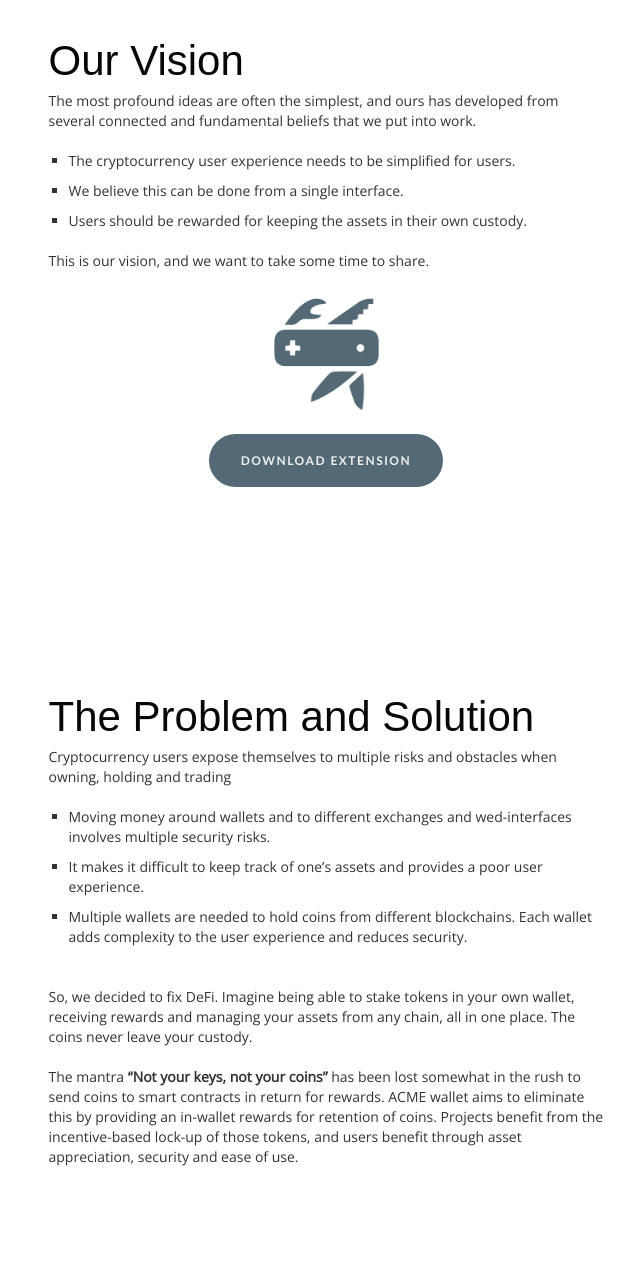
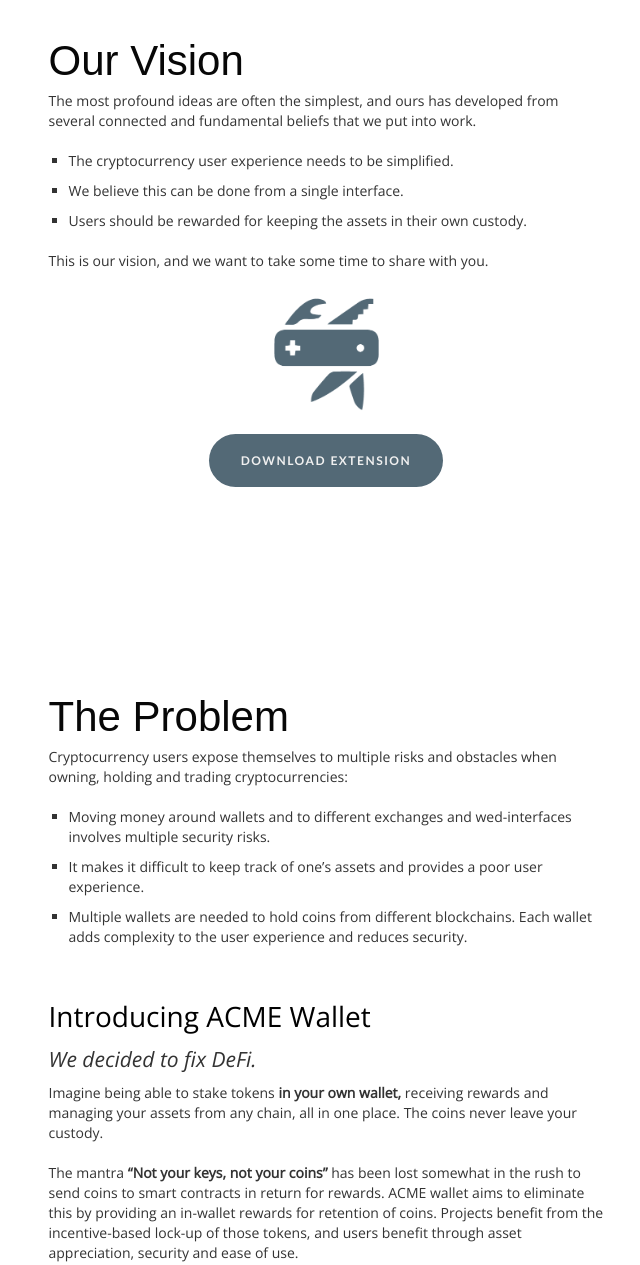
Before and after one commit to AcmeWallet/ACME_Wallet, a plain HTML site: page ACME Wallet/index.html in a window 1280 px wide. Shown: the part 917-2182 px from the top of the page, without its empty margins (314-954 px from the left). Drawn offline with nearby package versions, Linux system fonts and the light colour scheme.

Commit message:
Intro edits pt.1

```diff
--- a/ACME Wallet/css/stylesheet.css
+++ b/ACME Wallet/css/stylesheet.css
@@ -25,18 +25,16 @@
 
   }
 
-  h9 {
-    color: #070707;
-    font-size: 3em;
-    font-family: 'Fjalla One', sans-serif;
+  h4{
+    color: #000000;
+    font-size: 2em;
+    text-align: left;
+
   }
 
-
-  p {
-    color: #757575;
-    font-size: 14px;
-    font-weight: normal;
-    line-height: 24px;
+  h5
+  {
+    font-size: 1.5em;
   }
 
   h6{
@@ -61,8 +59,24 @@
     font-size: 1.3em;
     text-align: left;
 
+  }
 
+  h9 {
+    color: #070707;
+    font-size: 3em;
+    font-family: 'Fjalla One', sans-serif;
   }
+
+
+  p {
+    color: #757575;
+    font-size: 14px;
+    font-weight: normal;
+    line-height: 24px;
+  }
+
+
+
 
 
   ul.b {
--- a/ACME Wallet/index.html
+++ b/ACME Wallet/index.html
@@ -84,7 +84,7 @@
                          <div class="home-info">
                           <img src="images/banner.png" alt=height="auto" width="600">
 
-                            <h2>All cryptos, manage everything</h2>
+                            <h2><b>All cryptos, manage everything</b></h2>
                               <br>
                               <br>
 
@@ -106,12 +106,12 @@
                               <h8>The most profound ideas are often the simplest, and ours has developed from several connected and fundamental beliefs that we put into work.</h8>
                               <br></br>
                               <h8><ul class="b">
-                                   <li>The cryptocurrency user experience needs to be simplified for users.</li>
+                                   <li>The cryptocurrency user experience needs to be simplified.</li>
                                    <li>We believe this can be done from a single interface.</li>
                                    <li>Users should be rewarded for keeping the assets in their own custody.</li>
                                    </ul>
                               </h8>
-                                   <h8> This is our vision, and we want to take some time to share.</h8>
+                                   <h8> This is our vision, and we want to take some time to share with you.</h8>
                                    <br>
                                    <br>
                                    <img src="images/banner2.png" width="auto" height="auto" alt="">
@@ -132,20 +132,21 @@
 
                     <div class="col-md-offset-3 col-md-6 col-sm-12">
                          <div class="home-info">
-                              <h9>The Problem and Solution</h9>
+                              <h9>The Problem</h9>
                               <br>
-                              <h8>Cryptocurrency users expose themselves to multiple risks and obstacles when owning, holding and trading
+                              <h8>Cryptocurrency users expose themselves to multiple risks and obstacles when owning, holding and trading cryptocurrencies:
                               </h8>
                               <br>
                               <br>
                                   <h8> <ul class="b">
-                                   <li>Moving money around wallets and to different exchanges and wed-interfaces involves multiple security risks.</li>
-                                   <li>It makes it difficult to keep track of one’s assets and provides a poor user experience.</li>
-                                   <li>Multiple wallets are needed to hold coins from different blockchains. Each wallet adds complexity to the user experience and reduces security.</li>
+                                   <li>Moving money around wallets and to different exchanges and wed-interfaces involves multiple security risks. </li>
+                                   <li>It makes it difficult to keep track of one’s assets and provides a poor user experience. </li>
+                                   <li>Multiple wallets are needed to hold coins from different blockchains. Each wallet adds complexity to the user experience and reduces security. </li>
                                    </ul>
                                  </h8>
                                  <br>
-                                 <h8>So, we decided to fix DeFi. Imagine being able to stake tokens in your own wallet, receiving rewards and managing your assets from any chain, all in one place. The coins never leave your custody. <br><br>
+                                 <h4>Introducing ACME Wallet</h4>
+                                 <h8><h5><i>We decided to fix DeFi.</i></h5> Imagine being able to stake tokens<b> in your own wallet,</b> receiving rewards and managing your assets from any chain, all in one place. The coins never leave your custody. <br><br>
                                       The mantra <b>“Not your keys, not your coins”</b> has been lost somewhat in the rush to send coins to smart contracts in return for rewards. ACME wallet aims to eliminate this by providing an in-wallet rewards for retention of coins. Projects benefit from the incentive-based lock-up of those tokens, and users benefit through asset appreciation, security and ease of use.
                                  </h8>
                                    </ul>
```
